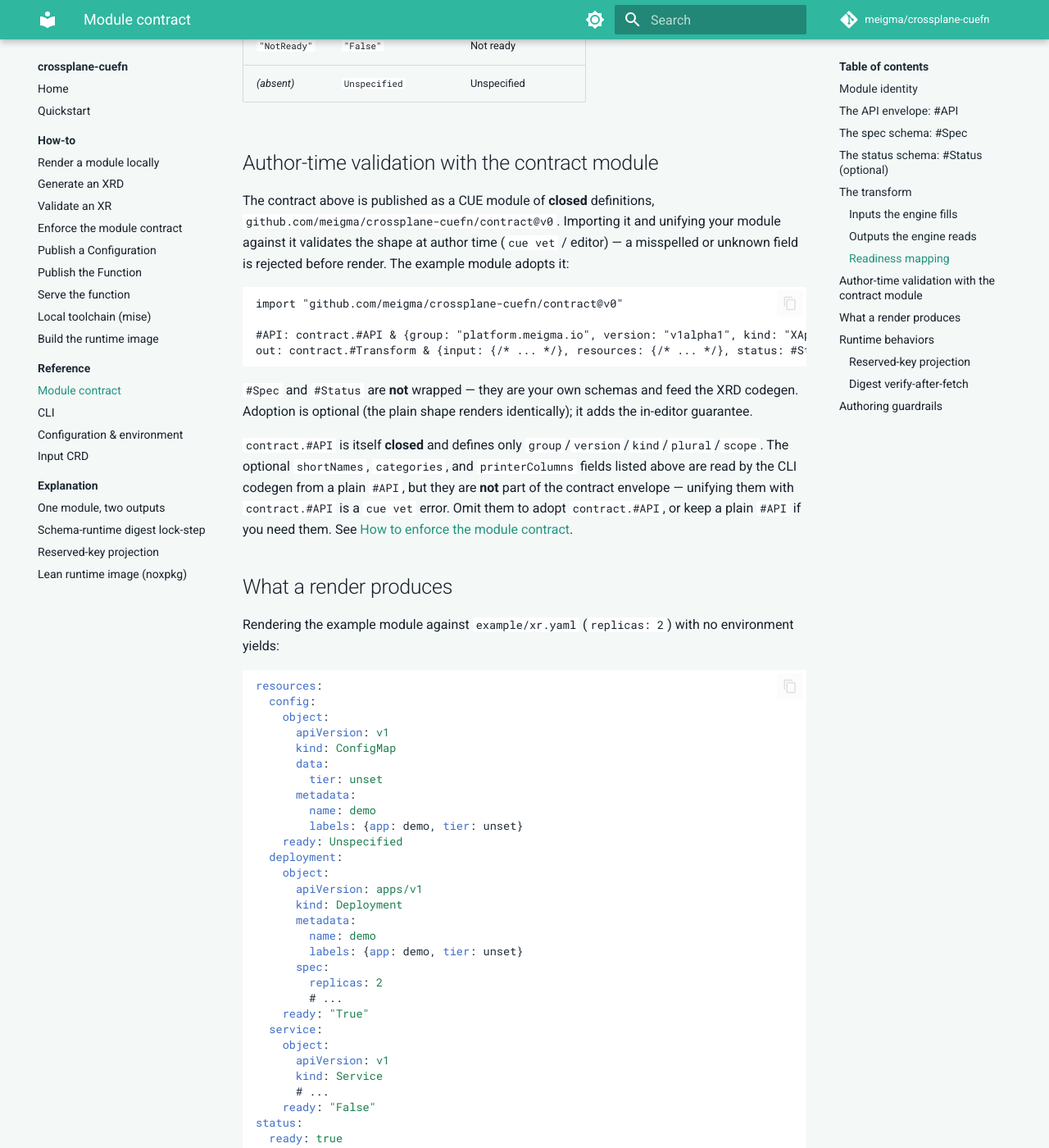
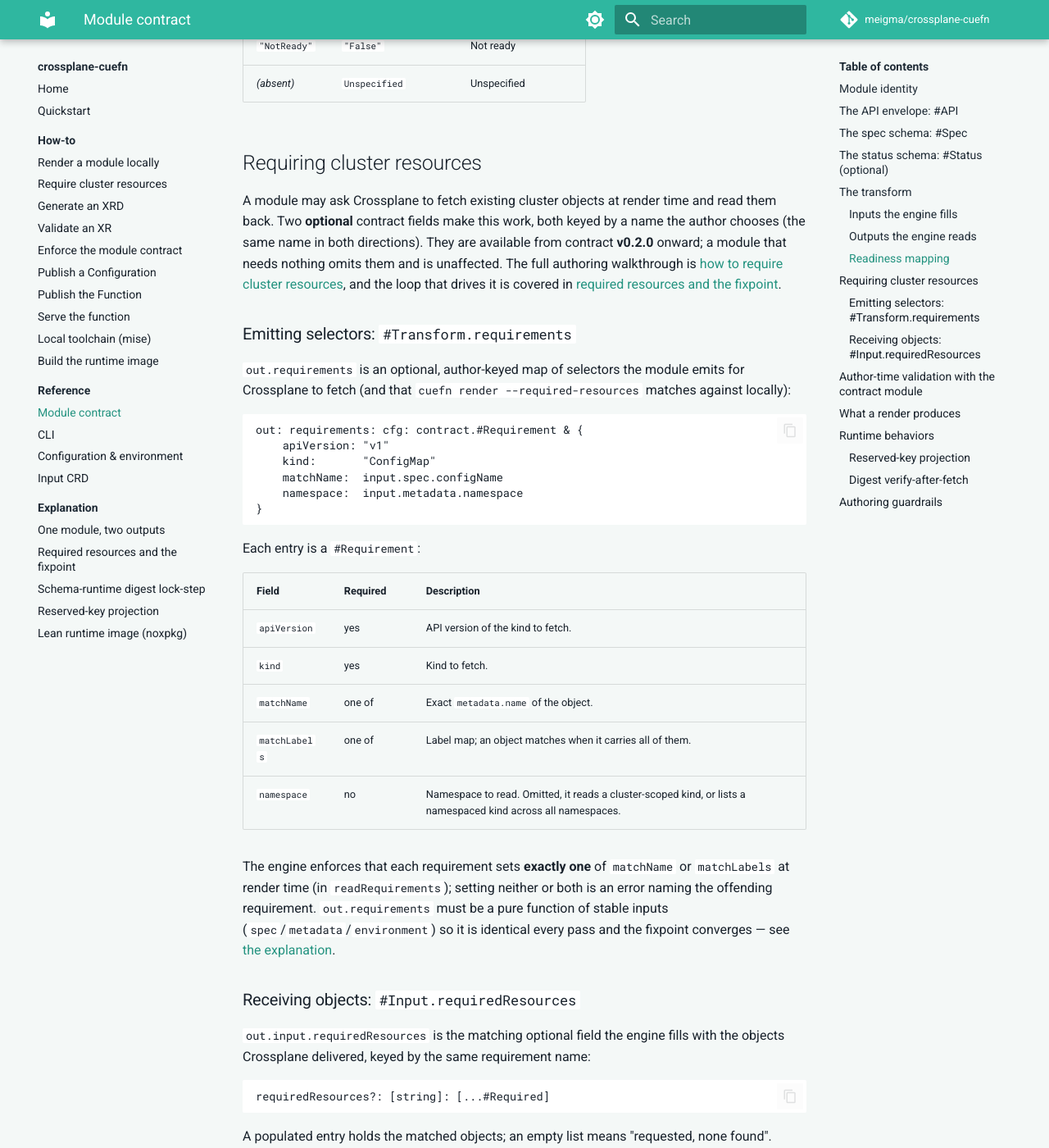
Before and after one commit to meigma/crossplane-cuefn, an MkDocs documentation site: the page built from docs/docs/reference/module-contract.md, in a window 1280 px wide and 1400 px high, scrolled down 5123 px. Shown: the whole window at 82% size. Built offline with MkDocs 1.6.1 and Material for MkDocs 9.7.7, drawn with Linux system fonts in a browser that asks for light colours; comment, search, counter and statistics services are not loaded; some of the changed text lies outside the part shown.

Commit message:
docs: document the required-resources feature (#39)
Add docs for letting a CUE module request additional cluster data:

- how-to/require-resources.md: declare out.requirements (the #Requirement
  selector), guard a data-dependent resource on input.requiredResources[name]
  (the for / if-len idiom that keeps resources concrete on the first pass), test
  offline with cuefn render --required-resources, and the aggregate-to-crossplane
  ClusterRole the operator must grant. Points --dir at a module the reader
  authors, noting the shipped example/module emits no requirements.
- explanation/required-resources-fixpoint.md: Crossplane owns the proto.Equal
  fixpoint loop (non-final desired discarded, missing -> empty), the function
  stays pure, the engine seed keeps the first pass concrete, requirements must be
  a pure function of stable inputs to converge, and reads go through the core
  ServiceAccount (hence the RBAC).
- reference: module-contract (the new contract fields), cli (--required-resources
  + printed requirements), input (the Input type is unchanged); mkdocs nav.

PR6 (final) of the required-resources rollout (session 005 design doc).
docs:build --strict passes.

Co-authored-by: Claude Opus 4.8 (1M context) <noreply@anthropic.com>

````diff
--- a/docs/docs/reference/module-contract.md
+++ b/docs/docs/reference/module-contract.md
@@ -225,6 +225,77 @@ The module's readiness hint maps to the runtime/render readiness as follows:
 | `"NotReady"` | `"False"` | Not ready |
 | _(absent)_ | `Unspecified` | Unspecified |
 
+## Requiring cluster resources
+
+A module may ask Crossplane to fetch existing cluster objects at render time and
+read them back. Two **optional** contract fields make this work, both keyed by a
+name the author chooses (the same name in both directions). They are available
+from contract **v0.2.0** onward; a module that needs nothing omits them and is
+unaffected. The full authoring walkthrough is
+[how to require cluster resources](../how-to/require-resources.md), and the loop
+that drives it is covered in
+[required resources and the fixpoint](../explanation/required-resources-fixpoint.md).
+
+### Emitting selectors: `#Transform.requirements`
+
+`out.requirements` is an optional, author-keyed map of selectors the module emits
+for Crossplane to fetch (and that `cuefn render --required-resources` matches
+against locally):
+
+```cue
+out: requirements: cfg: contract.#Requirement & {
+	apiVersion: "v1"
+	kind:       "ConfigMap"
+	matchName:  input.spec.configName
+	namespace:  input.metadata.namespace
+}
+```
+
+Each entry is a `#Requirement`:
+
+| Field | Required | Description |
+|-------|----------|-------------|
+| `apiVersion` | yes | API version of the kind to fetch. |
+| `kind` | yes | Kind to fetch. |
+| `matchName` | one of | Exact `metadata.name` of the object. |
+| `matchLabels` | one of | Label map; an object matches when it carries all of them. |
+| `namespace` | no | Namespace to read. Omitted, it reads a cluster-scoped kind, or lists a namespaced kind across all namespaces. |
+
+The engine enforces that each requirement sets **exactly one** of `matchName` or
+`matchLabels` at render time (in `readRequirements`); setting neither or both is
+an error naming the offending requirement. `out.requirements` must be a pure
+function of stable inputs (`spec`/`metadata`/`environment`) so it is identical
+every pass and the fixpoint converges — see
+[the explanation](../explanation/required-resources-fixpoint.md#why-requirements-must-be-pure-of-stable-inputs).
+
+### Receiving objects: `#Input.requiredResources`
+
+`out.input.requiredResources` is the matching optional field the engine fills
+with the objects Crossplane delivered, keyed by the same requirement name:
+
+```cue
+requiredResources?: [string]: [...#Required]
+```
+
+A populated entry holds the matched objects; an empty list means "requested, none
+found". cuefn seeds an empty list for every declared requirement name before it
+reads `out.resources`, so a guard on `input.requiredResources[name]` stays
+concrete on the first pass with no author default. `#Required` is intentionally
+**open** (any Kubernetes kind) — the author dereferences whatever fields the
+fetched object carries:
+
+```cue
+#Required: {
+	apiVersion: string
+	kind:       string
+	...
+}
+```
+
+Read the bucket back with a `for` comprehension or an `if len(...) > 0` guard;
+both work because the seeded value is a concrete list. See
+[how to require cluster resources](../how-to/require-resources.md#2-guard-the-data-dependent-resource).
+
 ## Author-time validation with the contract module
 
 The contract above is published as a CUE module of **closed** definitions,
--- a/docs/mkdocs.yml
+++ b/docs/mkdocs.yml
@@ -40,6 +40,7 @@ nav:
   - Quickstart: quickstart.md
   - How-to:
       - Render a module locally: how-to/render-locally.md
+      - Require cluster resources: how-to/require-resources.md
       - Generate an XRD: how-to/generate-xrd.md
       - Validate an XR: how-to/validate-xr.md
       - Enforce the module contract: how-to/enforce-the-contract.md
@@ -55,6 +56,7 @@ nav:
       - Input CRD: reference/input.md
   - Explanation:
       - One module, two outputs: explanation/one-module-two-outputs.md
+      - Required resources and the fixpoint: explanation/required-resources-fixpoint.md
       - Schema-runtime digest lock-step: explanation/digest-lockstep.md
       - Reserved-key projection: explanation/reserved-key-projection.md
       - Lean runtime image (noxpkg): explanation/noxpkg-split.md
````
Also changed, not shown: docs/docs/explanation/required-resources-fixpoint.md (added, +127 -0 lines), docs/docs/how-to/require-resources.md (added, +253 -0 lines), docs/docs/reference/cli.md (+17 -2 lines), docs/docs/reference/input.md (+7 -0 lines).
